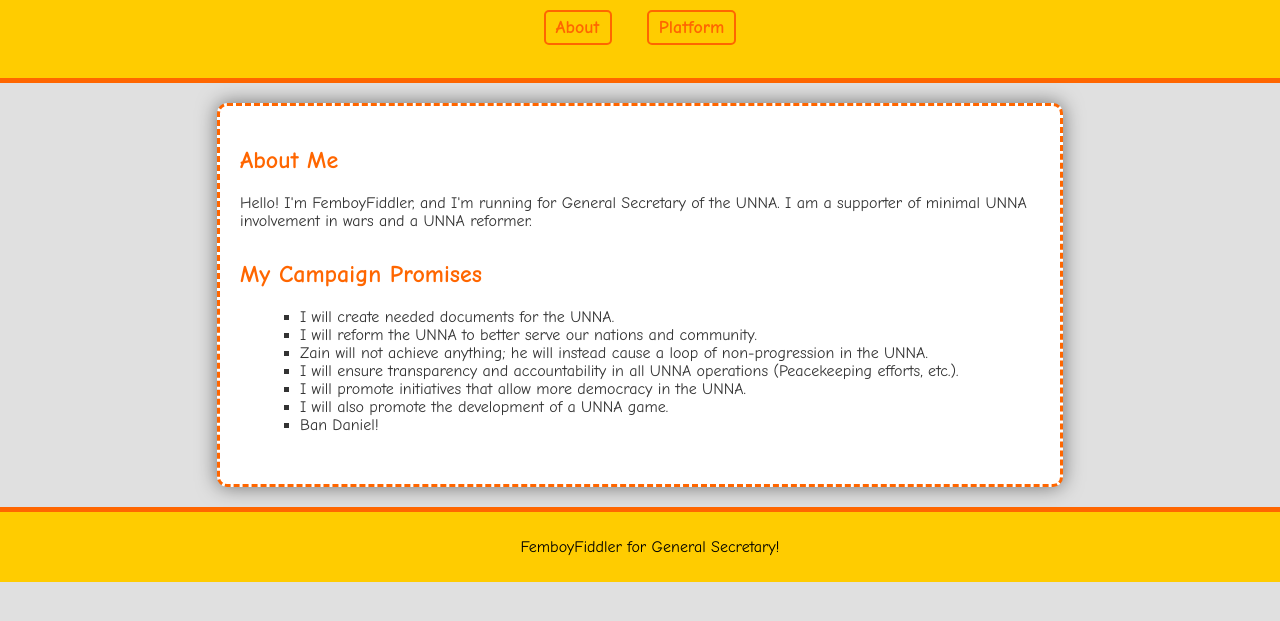
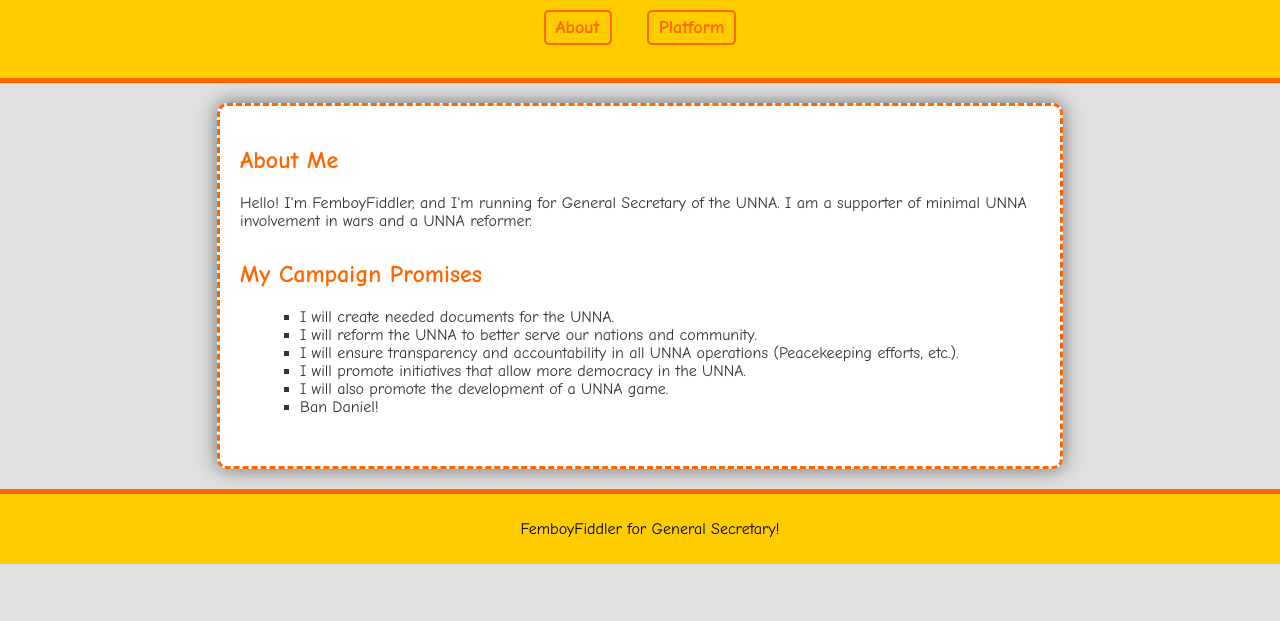
Before and after one commit to deutschween/bioservice, a plain HTML site: page index.html in a window 1280 px wide. Shown: the part 125-746 px from the top of the page. Drawn offline with Linux system fonts and the light colour scheme.

Commit message:
Update index.html

```diff
--- a/index.html
+++ b/index.html
@@ -114,7 +114,6 @@
             <ul>
                 <li>I will create needed documents for the UNNA.</li>
                 <li>I will reform the UNNA to better serve our nations and community.</li>
-                <li>Zain will not achieve anything; he will instead cause a loop of non-progression in the UNNA.</li>
                 <li>I will ensure transparency and accountability in all UNNA operations (Peacekeeping efforts, etc.).</li>
                 <li>I will promote initiatives that allow more democracy in the UNNA.</li>
                 <li>I will also promote the development of a UNNA game.</li>
```
